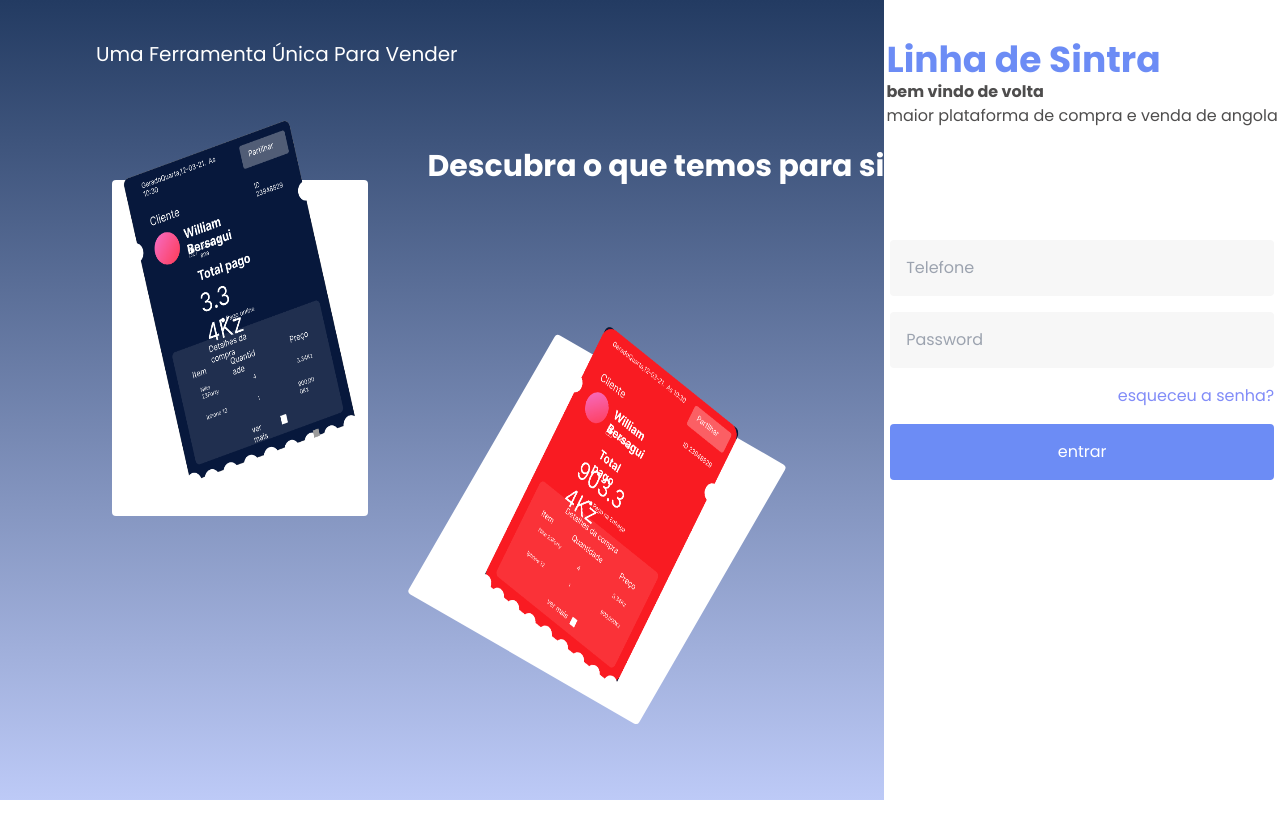
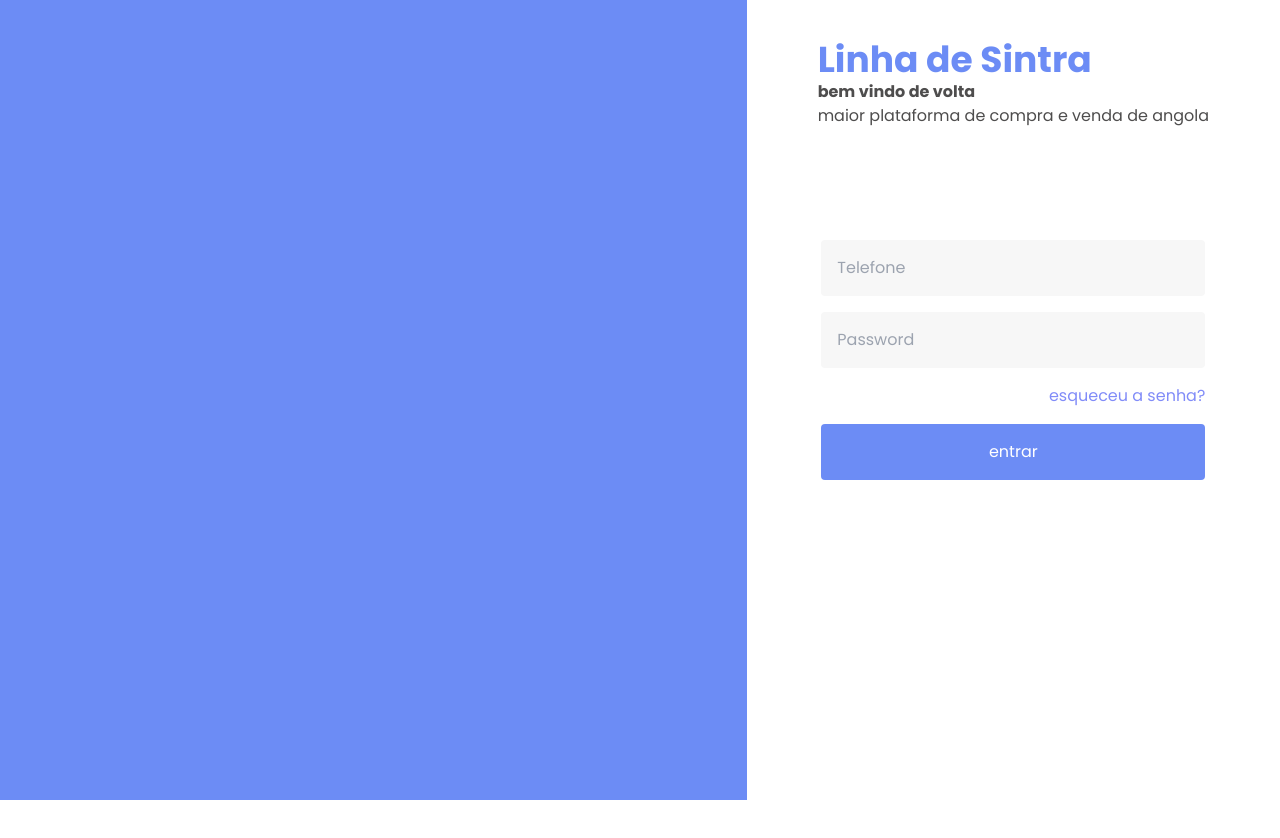
Before and after one commit to william3mm/Linha-de-Sintra-Frontend, a React (Vite) app: page /login in a window 1280 px wide. Shown: the top 838 px of the page. After the commit the page ends 800 px from the top, so only its background shows below. Built offline with nearby package versions, Linux system fonts and the light colour scheme.

Commit message:
docs: some changes

```diff
--- a/src/pages/Login.tsx
+++ b/src/pages/Login.tsx
@@ -7,8 +7,8 @@ export function Login() {
 
     return (
         <div className='w-full flex items-center mx-auto  h-screen'>
-            <div className='bg-gradient-to-b from-[#233B62] to-[#bdcaf7] flex-auto h-screen'>
-                <div className='flex flex-col items-center flex-1 h-full pl-20 '>
+            <div className='bg-[#6C8CF5] flex-auto h-screen'>
+                {/* <div className='flex flex-col items-center flex-1 h-full pl-20 '>
                     <header className='self-baseline pb-20 pt-10 text-xl w-full capitalize ml-4'>
                         Uma ferramenta única para vender
                     </header>
@@ -22,7 +22,7 @@ export function Login() {
                             <img src={img2} alt="" className=' -rotate-[25deg]   w-[600px] h-96 relative -top-16' />
                         </div>
                     </div>
-                </div>
+                </div> */}
             </div>
             <div className='h-full w-5/12 flex flex-col gap-8 items-center'>
                 <div>
--- a/src/pages/Profile.tsx
+++ b/src/pages/Profile.tsx
@@ -14,7 +14,7 @@ const Profile: React.FC = () => {
           </header>
         </div>
         <div className='flex items-center mt-8'>
-          <form action="" className='w-4/5 mt-3'>
+          <form action="" className='w-4/6 mt-3'>
             <div className='flex flex-col gap-8'>
               <span className='flex flex-col text-gray-500'>
                 <label htmlFor="nome" className='font-semibold mb-2 ml-1'>Nome de usuário </label>
```
